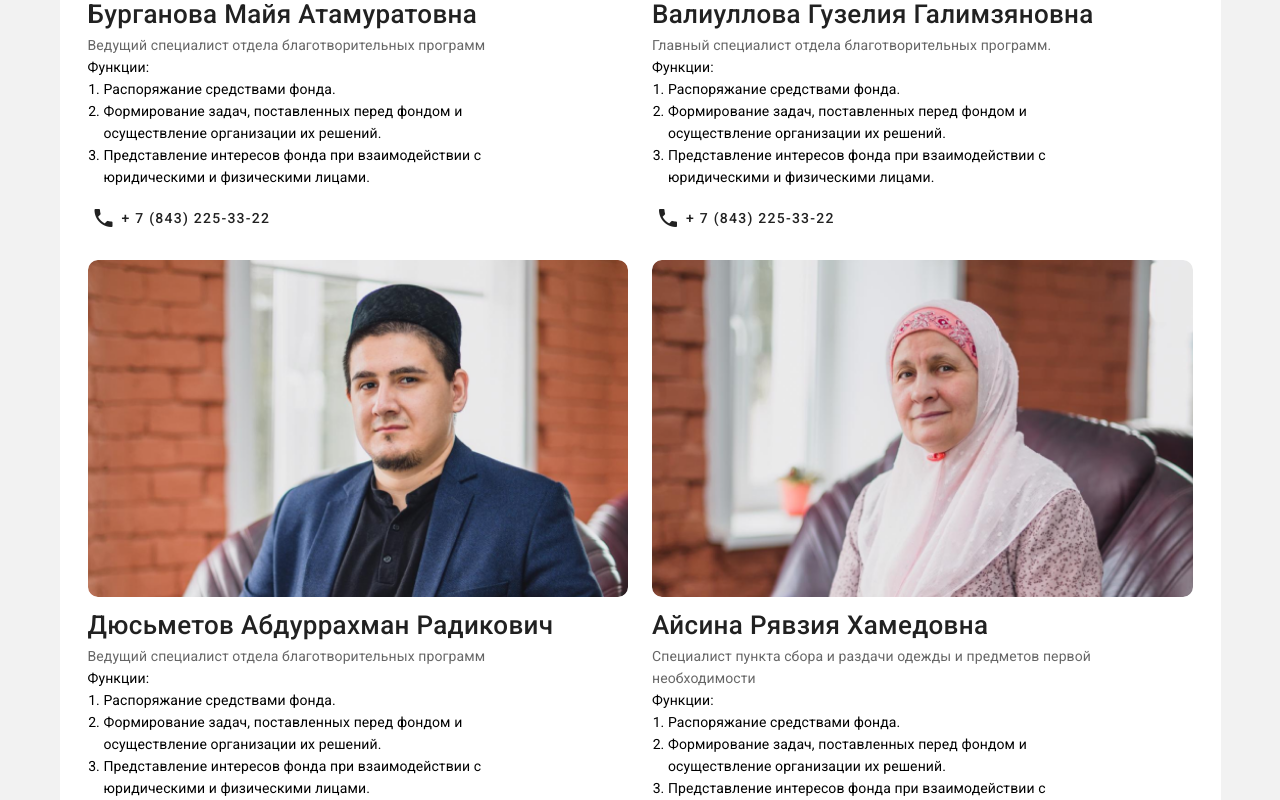
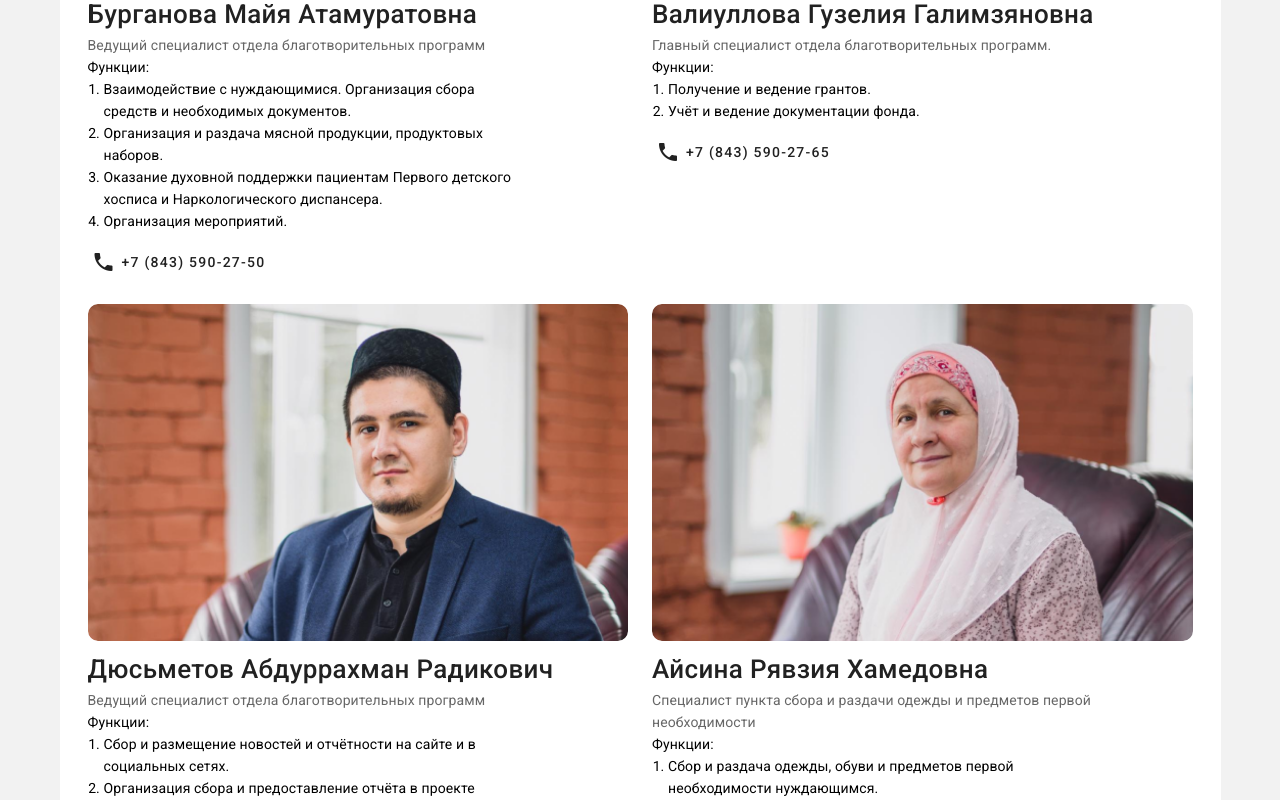
Before and after one commit to Zakyat/zakyat-frontend, a Nuxt app: page /about in a window 1280 px wide. Shown: the part 1700-2500 px from the top of the page. Built offline with nearby package versions, Linux system fonts and the light colour scheme.

Commit message:
Fix employee info

```diff
--- a/pages/about.vue
+++ b/pages/about.vue
@@ -62,7 +62,7 @@ export default Vue.extend({
             'Формирование задач, поставленных перед фондом и осуществление организации их решений.',
             'Представление интересов фонда при взаимодействии с юридическими и физическими лицами.',
           ],
-          phone: '+ 7 (843) 225-33-22',
+          phone: '+7 (843) 225-33-22',
         },
         {
           id: 2,
@@ -70,11 +70,10 @@ export default Vue.extend({
           name: 'Альметов Ильнур Махмутович',
           position: 'Заместитель генерального директора',
           duties: [
-            'Распоряжание средствами фонда.',
-            'Формирование задач, поставленных перед фондом и осуществление организации их решений.',
-            'Представление интересов фонда при взаимодействии с юридическими и физическими лицами.',
+            'Инкассация ящиков для сбора средств.',
+            'Организация и ведение проекта "Накорми нуждающегося.',
           ],
-          phone: '+ 7 (843) 225-33-22',
+          phone: '+7 (843) 590-19-75',
         },
         {
           id: 3,
@@ -82,11 +81,12 @@ export default Vue.extend({
           name: 'Бурганова Майя Атамуратовна',
           position: 'Ведущий специалист отдела благотворительных программ',
           duties: [
-            'Распоряжание средствами фонда.',
-            'Формирование задач, поставленных перед фондом и осуществление организации их решений.',
-            'Представление интересов фонда при взаимодействии с юридическими и физическими лицами.',
+            'Взаимодействие с нуждающимися. Организация сбора средств и необходимых документов.',
+            'Организация и раздача мясной продукции, продуктовых наборов.',
+            'Оказание духовной поддержки пациентам Первого детского хосписа и Наркологического диспансера.',
+            'Организация мероприятий.',
           ],
-          phone: '+ 7 (843) 225-33-22',
+          phone: '+7 (843) 590-27-50',
         },
         {
           id: 4,
@@ -94,11 +94,10 @@ export default Vue.extend({
           name: 'Валиуллова Гузелия Галимзяновна',
           position: 'Главный специалист отдела благотворительных программ.',
           duties: [
-            'Распоряжание средствами фонда.',
-            'Формирование задач, поставленных перед фондом и осуществление организации их решений.',
-            'Представление интересов фонда при взаимодействии с юридическими и физическими лицами.',
+            'Получение и ведение грантов.',
+            'Учёт и ведение документации фонда.',
           ],
-          phone: '+ 7 (843) 225-33-22',
+          phone: '+7 (843) 590-27-65',
         },
         {
           id: 5,
@@ -106,11 +105,11 @@ export default Vue.extend({
           name: 'Дюсьметов Абдуррахман Радикович',
           position: 'Ведущий специалист отдела благотворительных программ',
           duties: [
-            'Распоряжание средствами фонда.',
-            'Формирование задач, поставленных перед фондом и осуществление организации их решений.',
-            'Представление интересов фонда при взаимодействии с юридическими и физическими лицами.',
+            'Сбор и размещение новостей и отчётности на сайте и в социальных сетях.',
+            'Организация сбора и предоставление отчёта в проекте "Добро mail".',
+            'Выступление на радио и ТВ.',
           ],
-          phone: '+ 7 (843) 225-33-22',
+          phone: '+7 (843) 590-27-65',
         },
         {
           id: 6,
@@ -118,11 +117,9 @@ export default Vue.extend({
           name: 'Айсина Рявзия Хамедовна',
           position: 'Специалист пункта сбора и раздачи одежды и предметов первой необходимости',
           duties: [
-            'Распоряжание средствами фонда.',
-            'Формирование задач, поставленных перед фондом и осуществление организации их решений.',
-            'Представление интересов фонда при взаимодействии с юридическими и физическими лицами.',
+            'Сбор и раздача одежды, обуви и предметов первой необходимости нуждающимся.',
           ],
-          phone: '+ 7 (843) 225-33-22',
+          phone: '+7 (843) 590-19-24',
         },
       ],
       certificates: [
```
